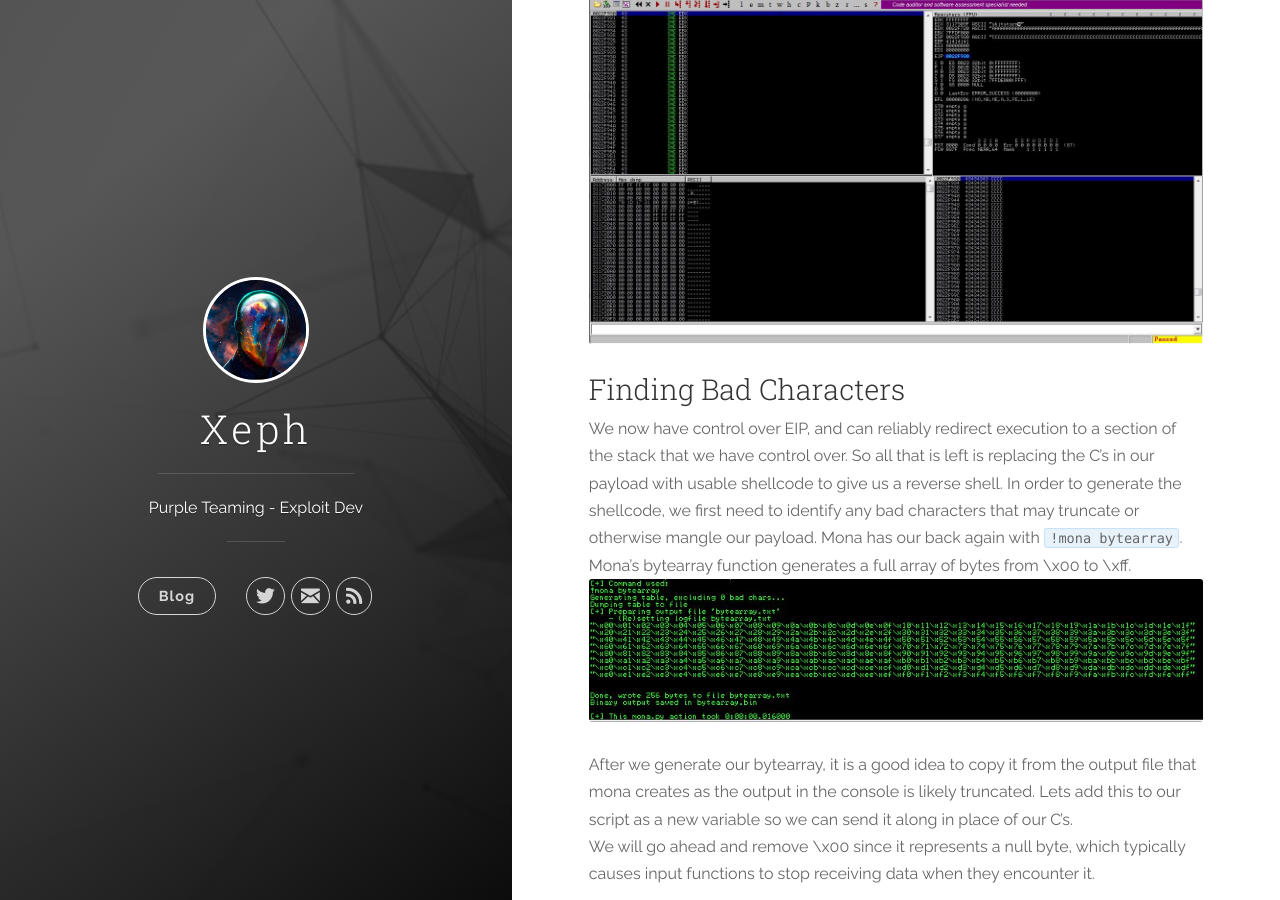
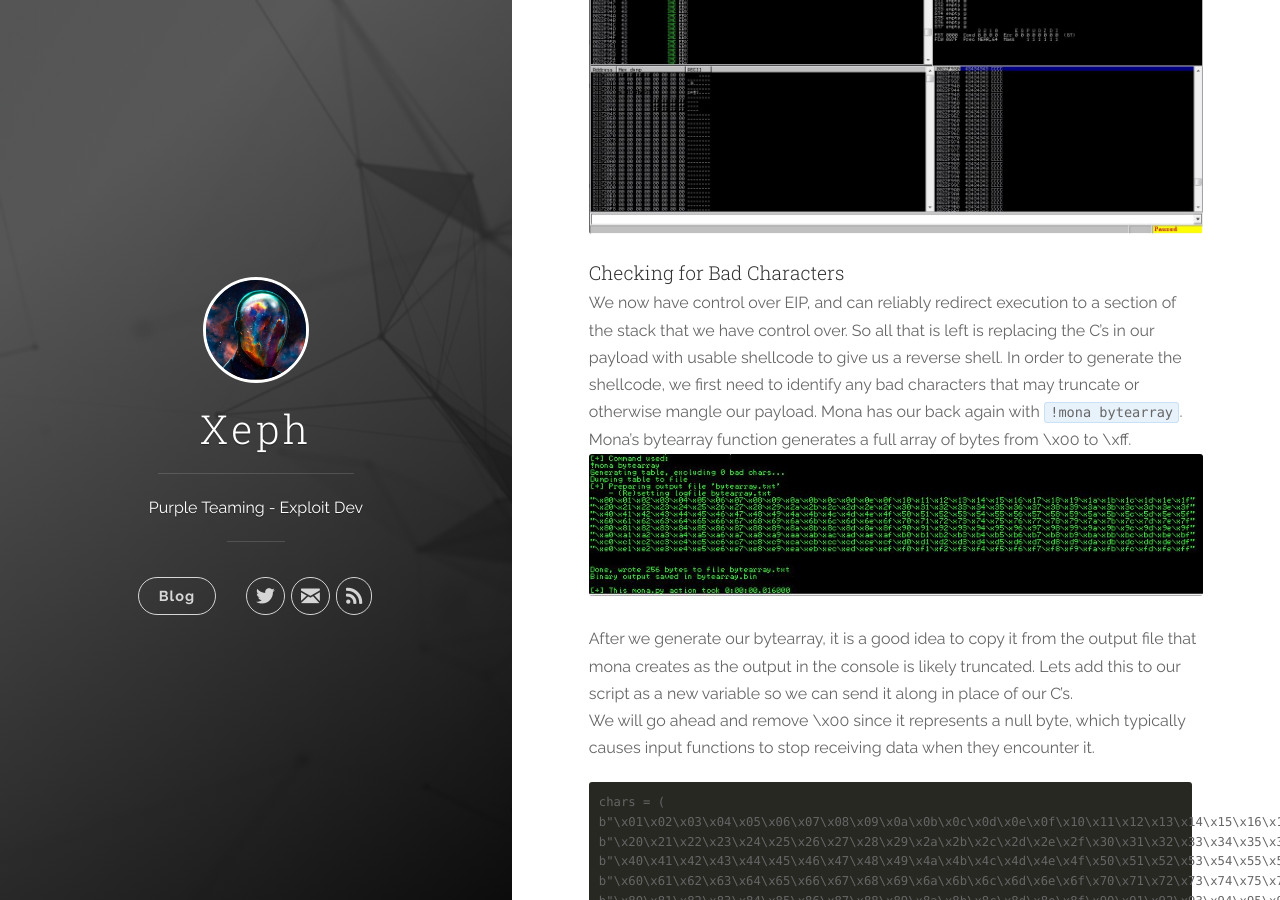
Before and after one commit to avocadosec/xepherus.github.io, a Jekyll site: the page built from _posts/2019-10-18-Vulnhub-Brainpan-1.markdown, in a window 1280 px wide and 900 px high, scrolled down 10257 px. Built offline with Jekyll 4.4.1, drawn with Linux system fonts in a browser that asks for light colours.

Commit message:
Update 2019-10-18-Vulnhub-Brainpan-1.markdown

````diff
--- a/_posts/2019-10-18-Vulnhub-Brainpan-1.markdown
+++ b/_posts/2019-10-18-Vulnhub-Brainpan-1.markdown
@@ -5,13 +5,13 @@ categories: [Writeup]
 tags: [Vulnhub, Brainpan, Buffer Overflow, OSCP]
 ---
 
-### Intro
+#### Intro
 
 I am starting off this blog with a quick writeup on [Brainpan: 1][brainpan-link], a boot2root virtual machine that is an excellent introduction for anyone interested
 in going down the challenging yet rewarding rabbithole that is exploit development.
 It is also good practice for solidifying concepts taught in the Penetration Testing With Kali Linux course.
 
-### Initial Discovery
+#### Initial Discovery
 
 After spinning up the VM, we are greeted with the login screen for the box.
 ![](/images/brainpan-1/1.jpg)
@@ -25,7 +25,7 @@ Now we will run another nmap scan on that IP. This time with some additional fla
 
 Looks like we get two open ports and a lot of text in the banner grab results.
 
-### Web Service (Port 10000)
+#### Web Service (Port 10000)
 
 First let's check out port 10000 since it appears to be a web service. The index page seems to be a Veracode PSA about safe coding, interesting...
 ![](/images/brainpan-1/4.jpg)
@@ -39,7 +39,7 @@ We quickly get an interesting /bin directory back, lets check it out.
 All that seems to be present is an executable file, we'll go ahead and download it.
 At this point we can check what is running on port 9999.
 
-### Mystery Service (Port 9999)
+#### Mystery Service (Port 9999)
 
 ![](/images/brainpan-1/7.jpg)
 
@@ -52,7 +52,7 @@ We did not get an access denied message that time, and when we try to connect we
 
 It seems like the application running on that port crashed as a result, so lets go ahead and restart the Brainpan VM to bring it back up and move on to the binary we found on the web service.
 
-### Reproducing the Crash
+#### Reproducing the Crash
 
 Since this is an executable file, we should move it over to a windows machine for further testing.
 In this case I am using a 32 bit Windows 7 VM with Immunity Debugger and Mona installed.
@@ -97,7 +97,7 @@ s.close()
 The script can be executed with the target IP as an argument:
 `# python3 exploit.py 192.168.20.129`
 
-### Finding the Offset
+#### Finding the Offset
 
 Since we can reproduce the crash by sending 1000 bytes to the application, we need to send a unique pattern of bytes so we can find out exactly where our payload overwrites EIP.
 There are lots of ways to generate a pattern, such as the pattern_create and pattern_offset ruby scripts included in the Metasploit Framework.
@@ -127,7 +127,7 @@ Our new payload should look like this:
 Restart, reattach, and send the updated payload, now EIP is overwritten with the hex equivalent of B (42) and the ESP register is pointing to the very beginning of our C's.
 ![](/images/brainpan-1/16.jpg)
 
-### Redirecting Execution
+#### Redirecting Execution
 
 So now we have control over the EIP register, which gives us the ability to execute any instruction in the application or associated DLLs. *As long as we have a consistent address to use.*
 In this case, the ESP register is pointing to the beginning of our C's, so all we need is a simple JMP ESP instruction to redirect execution to an area of memory that we control.
@@ -153,7 +153,7 @@ Now we can set a breakpoint at 0x311712F3 in Immunity and try this new payload t
 After hitting F8, ESP should be pointing to the beginning of our C's.
 ![](/images/brainpan-1/20.jpg)
 
-### Finding Bad Characters
+#### Checking for Bad Characters
 
 We now have control over EIP, and can reliably redirect execution to a section of the stack that we have control over. So all that is left is replacing the C's in our payload with usable shellcode to give us a reverse shell.
 In order to generate the shellcode, we first need to identify any bad characters that may truncate or otherwise mangle our payload. Mona has our back again with `!mona bytearray`.
@@ -181,7 +181,7 @@ payload = (b"A" * 524) + b"\xf3\x12\x17\x31" + chars + b'\r\n'
 After sending this new payload, we inspect the content in dump to look for any missing/truncated characters.
 ![](/images/brainpan-1/22.jpg)
 
-### Generating Shellcode
+#### Generating Shellcode
 
 Looks like there are no missing characters! This means that the null byte (\x00) was all we need to worry about. Next we'll generate some shellcode with msfvenom.
 All we need in this case is a standard windows reverse tcp payload. The following command was used to generate the shellcode:
@@ -248,7 +248,7 @@ s.send(payload)
 s.close()
 ```
 
-### Run the Exploit
+#### Run the Exploit
 
 Now lets test it out on our debugging machine. First we'll setup a listener on port 4444 with netcat and then run the exploit script against the debugging VM's IP.
 ![](/images/brainpan-1/23.jpg)
@@ -256,7 +256,7 @@ Now lets test it out on our debugging machine. First we'll setup a listener on p
 Now we just need to run it against the Brainpan VM, hmm...
 ![](/images/brainpan-1/24.jpg)
 
-### Privilege Escalation
+#### Privilege Escalation
 
 We don't have access to whoami, which is strange. It appears that we may be inside a Linux environment given the .sh file and directory "structure". Following this logic, lets assume /bin is present and attempt to run /bin/sh.
 ![](/images/brainpan-1/25.jpg)
````
